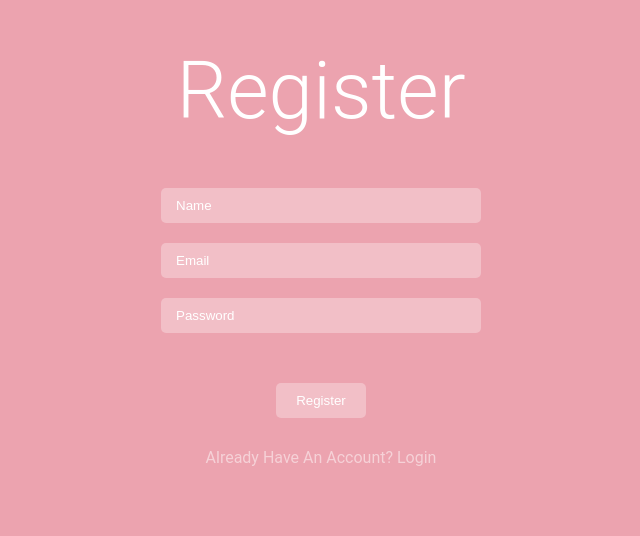
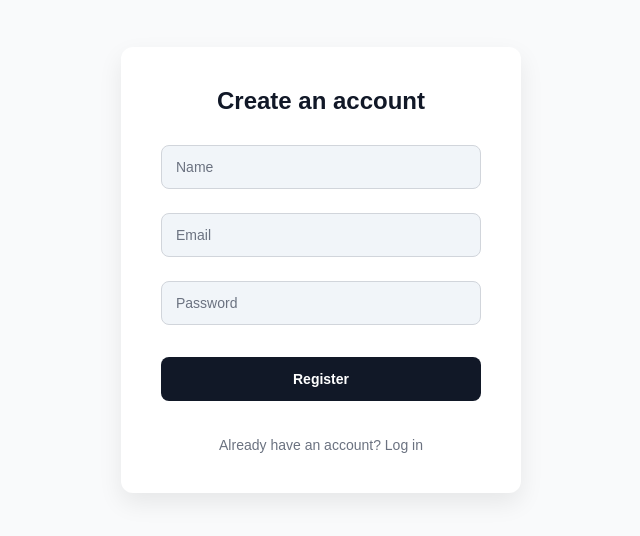
Before and after one commit to ershefanny/leaflet_maps, a website: page public/register.html in a window 1280 px wide. Shown: the part 130-666 px from the top of the page, without its empty margins (319-959 px from the left). Drawn offline with Linux system fonts and the light colour scheme.

Commit message:
login & register ui update

```diff
--- a/public/css/form.css
+++ b/public/css/form.css
@@ -1,113 +1,113 @@
-*{
+* {
   margin: 0;
   padding: 0;
   box-sizing: border-box;
+  font-family: 'Arial', sans-serif;
 }
 
-*:focus{
-    outline: none;
-}
-
-body{
+body {
   position: relative;
   width: 100%;
   min-height: 100vh;
-    height: auto;
   display: flex;
   justify-content: center;
   align-items: center;
-    background: rgb(236, 163, 175);
-    background-size: cover;
-    background-position: center;
-    font-family: 'roboto', sans-serif;
+  background: #f9fafb;
 }
 
-.form{
-
-    width: 400px;
-    height: auto;
-    color: #fff;
-    font-family: 'roboto', sans-serif;
+.form {
+  background-color: #ffffff;
+  padding: 40px;
+  border-radius: 12px;
+  box-shadow: 0 10px 25px rgba(0, 0, 0, 0.08);
+  width: 100%;
+  max-width: 400px;
+  color: #111827;
 }
 
-.heading{
-    opacity: 0;
-    text-transform: capitalize;
+.heading {
+  text-transform: none;
   text-align: center;
-    font-size: 80px;
-    font-weight: 300;
-    margin-bottom: 50px;
+  font-size: 24px;
+  font-weight: 700;
+  margin-bottom: 10px;
+  opacity: 1;
+}
+
+.heading + input,
+.heading + .email {
+  margin-top: 20px;
 }
 
 input,
-.submit-btn{
-    opacity: 0;
-    width: 80%;
-    height: 35px;
-    display: block;
-    margin: 20px auto;
-    border-radius: 5px;
-    background: rgba(255, 255, 255, 0.3);
-    border: none;
-    color: #fff;
-    padding: 15px;
-    transition: .5s;
-    text-transform: capitalize;
+.submit-btn {
+  width: 100%;
+  height: 44px;
+  margin: 12px 0;
+  border-radius: 8px;
+  background-color: #f1f5f9;
+  border: 1px solid #d1d5db;
+  color: #111827;
+  padding: 10px 14px;
+  font-size: 14px;
+  transition: 0.3s;
+  opacity: 1;
 }
 
-input::placeholder{
-    color: #fff;
-}
-
-input:focus,
-.submit-btn:hover{
-    background: #fff;
-    color: black;
-}
-
-input:focus::placeholder{
+input:focus {
+  border-color: #2563eb;
+  background-color: #e0f2fe;
   color: #000;
 }
 
-.submit-btn{
-    width: auto;
-    padding: 0 20px;
-    cursor: pointer;
-    margin: 50px auto 0;
-    opacity: 0;
+input::placeholder {
+  color: #6b7280;
 }
 
-.link{
-    opacity: 0;
-    text-align: center;
-    text-transform: capitalize;
-    text-decoration: none;
-    color: rgba(255, 255, 255, 0.5);
-    display: block;
-    margin: 30px auto;
+.submit-btn {
+  background-color: #111827;
+  color: #fff;
+  font-weight: 600;
+  cursor: pointer;
+  padding: 10px 0;
+  margin-top: 20px;
+  border: none;
 }
 
-.link:hover{
-    color: #fff;
+.submit-btn:hover {
+  background-color: #1f2937;
 }
 
-.alert-box{
+.link {
+  text-align: center;
+  color: #6b7280;
+  display: block;
+  margin-top: 24px;
+  text-decoration: none;
+  font-size: 14px;
+  opacity: 1;
+}
+
+.link:hover {
+  color: #000;
+  text-decoration: underline;
+}
+
+/* Optional: alert box style can stay the same */
+.alert-box {
   position: absolute;
   top: -100%;
   left: 50%;
   transform: translateX(-50%);
   min-width: 150px;
-    max-width: 90px;
   width: auto;
   height: auto;
   padding: 10px;
-    text-transform: capitalize;
-    background: rgb(255, 119, 119);
-    border-top: 10px solid rgb(255, 37, 37);
+  background: #a8c9eb;
+  border-top: 10px solid #96b4d2;
   border-bottom-left-radius: 10px;
   border-bottom-right-radius: 10px;
   color: #fff;
-    font-family: 'roboto', sans-serif;
   text-align: center;
   transition: 1s;
 }
--- a/public/register.html
+++ b/public/register.html
@@ -15,12 +15,12 @@
     </div>
 
 	<div class="form">
-		<h1 class="heading">Register</h1>
-		<input type="text" placeholder="name" autocomplete="off" class="name" required>
-		<input type="email" placeholder="email" autocomplete="off" class="email" required>
-		<input type="password" placeholder="password" autocomplete="off" class="password" required>
+		<h1 class="heading">Create an account</h1>
+		<input type="text" placeholder="Name" autocomplete="off" class="name" required>
+		<input type="email" placeholder="Email" autocomplete="off" class="email" required>
+		<input type="password" placeholder="Password" autocomplete="off" class="password" required>
         <button class="submit-btn">Register</button>
-		<a href="/login" class="link">Already have an account? Login</a>
+		<a href="/login" class="link">Already have an account? Log in</a>
 	</div>
 <script src ="js/form.js"></script>
 </body>
```
Also changed, not shown: public/login.html (+4 -4 lines). Lines whose indentation alone changed are shown as unchanged.
